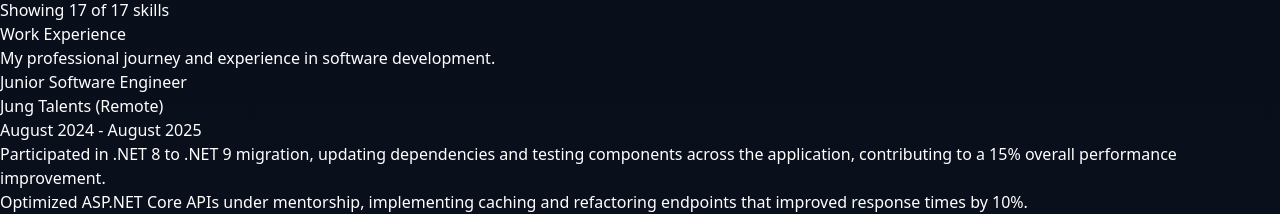
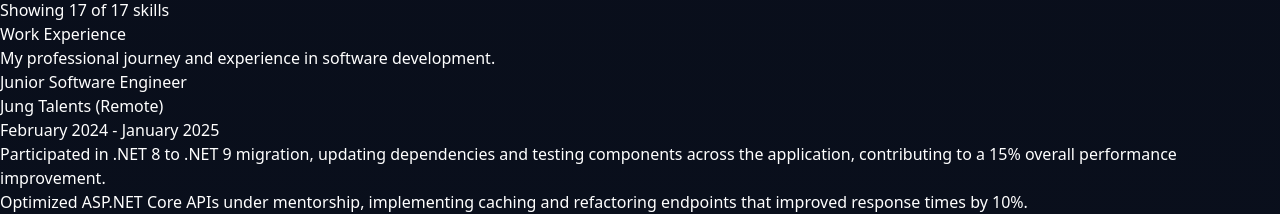
Before and after one commit to ctru0009/portfolio, a React (Vite) app: page / in a window 1280 px wide. Shown: the part 3622-3836 px from the top of the page. Built offline with nearby package versions, Linux system fonts and the light colour scheme; no server answers.

Commit message:
fix: update resume link and correct work period for Junior Software Engineer role

```diff
--- a/src/data/data.ts
+++ b/src/data/data.ts
@@ -67,7 +67,7 @@
   linkedin: "https://www.linkedin.com/in/congchuongtruong/",
   github: "https://github.com/ctru0009",
   resume:
-    "https://drive.google.com/file/d/1jDl6jSJV3AxX1-Nn63TSpzAxmDUQMNAa/view?usp=sharing",
+    "https://drive.google.com/file/d/1TGV0oxRqULVMKm_lp5_CT4Te5xR0FnUi/view?usp=sharing",
 };
 
 const AboutData = {
@@ -95,7 +95,7 @@
   {
     title: "Junior Software Engineer",
     company: "Jung Talents (Remote)",
-    period: "August 2024 - August 2025",
+    period: "February 2024 - January 2025 ",
     responsibilities: [
       "Participated in .NET 8 to .NET 9 migration, updating dependencies and testing components across the application, contributing to a 15% overall performance improvement.",
       "Optimized ASP.NET Core APIs under mentorship, implementing caching and refactoring endpoints that improved response times by 10%.",
```
